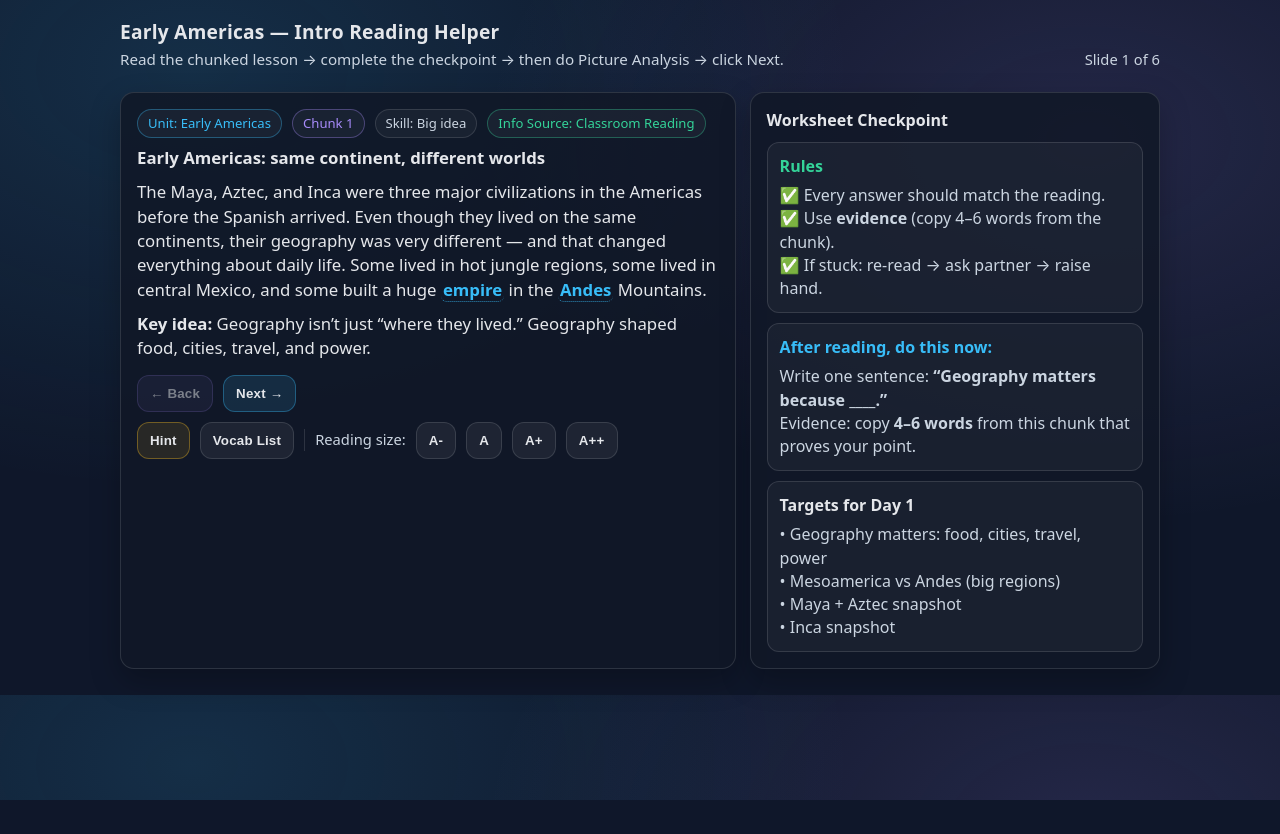
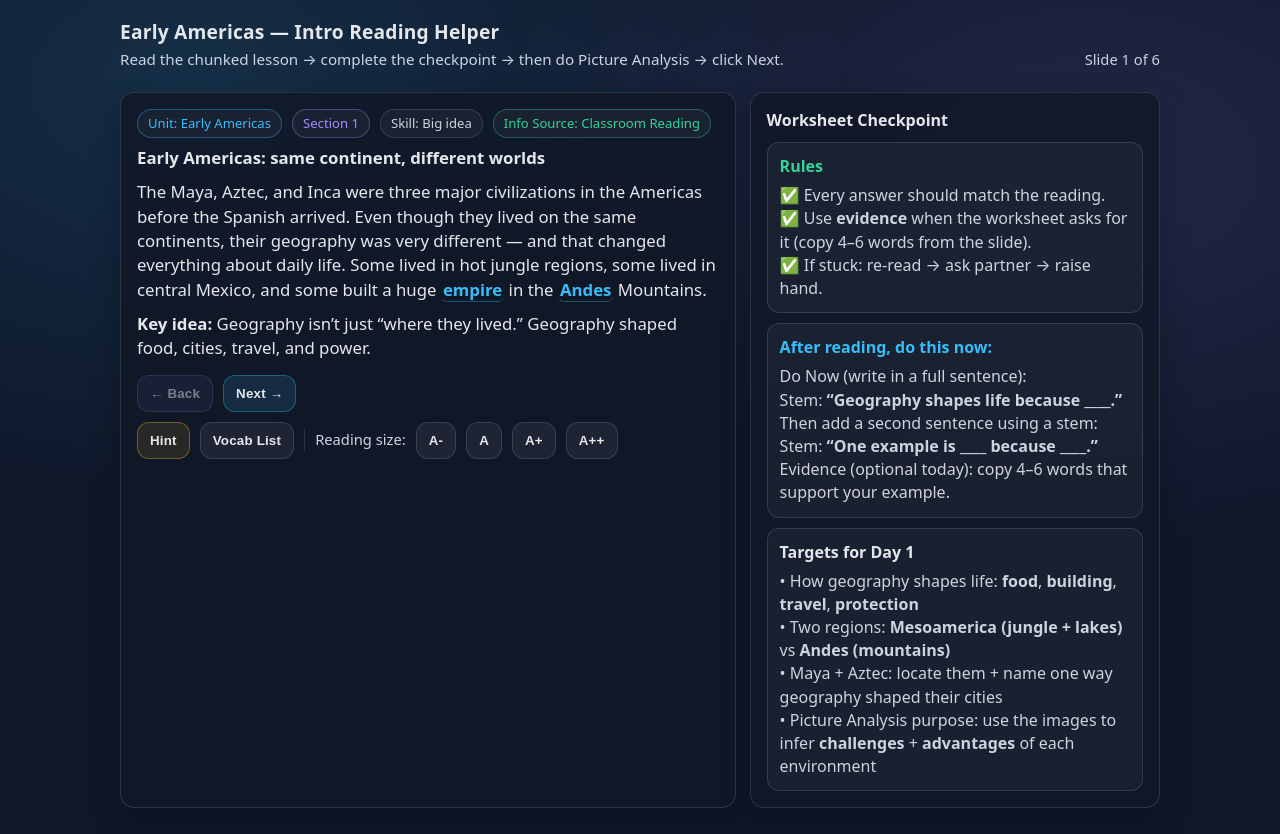
Before and after one commit to jcharlesarts/Narammurabi-Site, a plain HTML site: page readings/early_america_intro_reading_helper.html in a window 1280 px wide. Before the commit the page ends 800 px from the top, so only its background shows below. Drawn offline with Linux system fonts and the light colour scheme.

Commit message:
Update reading helper with clearer instructions

```diff
--- a/readings/early_america_intro_reading_helper.html
+++ b/readings/early_america_intro_reading_helper.html
@@ -475,7 +475,7 @@
       <strong>Rules</strong>
       <div style="color:var(--muted); margin-top:6px;">
         <div>✅ Every answer should match the reading.</div>
-        <div>✅ Use <b>evidence</b> (copy 4–6 words from the chunk).</div>
+        <div>✅ Use <b>evidence</b> when the worksheet asks for it (copy 4–6 words from the slide).</div>
         <div>✅ If stuck: re-read → ask partner → raise hand.</div>
       </div>
     </div>
@@ -495,17 +495,17 @@
     <div class="box">
       <strong>Targets for Day 1</strong>
       <div style="color:var(--muted); margin-top:6px;">
-        <div>• Geography matters: food, cities, travel, power</div>
-        <div>• Mesoamerica vs Andes (big regions)</div>
-        <div>• Maya + Aztec snapshot</div>
-        <div>• Inca snapshot</div>
+        <div>• How geography shapes life: <b>food</b>, <b>building</b>, <b>travel</b>, <b>protection</b></div>
+        <div>• Two regions: <b>Mesoamerica (jungle + lakes)</b> vs <b>Andes (mountains)</b></div>
+        <div>• Maya + Aztec: locate them + name one way geography shaped their cities</div>
+        <div>• Picture Analysis purpose: use the images to infer <b>challenges</b> + <b>advantages</b> of each environment</div>
       </div>
     </div>
 
     <div class="box" id="pictureAnalysisBox" style="display:none; border-left: 4px solid rgba(167,139,250,.6);">
       <strong style="color: var(--accent2);">Worksheet Part: Picture Analysis</strong>
       <div style="color:var(--muted); margin-top:6px;">
-        Look at the pictures. On your worksheet, describe <b>one challenge</b> and <b>one unique thing</b> for each civilization.
+        Look at the pictures. On your worksheet, describe <b>one challenge</b> and <b>one unique thing</b> for each civilization, then add <b>evidence</b> (copy 4–6 words from the caption or the slide).
       </div>
 
       <div class="img-grid" style="margin-top:10px; grid-template-columns: 1fr;">
@@ -516,6 +516,7 @@
           <p>Jungle region with stone cities and temples.</p>
           <div class="line-fill"><b>Challenge:</b> <span class="blank"></span></div>
           <div class="line-fill"><b>Unique thing:</b> <span class="blank"></span></div>
+          <div class="line-fill"><b>Evidence (4–6 words):</b> <span class="blank" style="min-width:220px;"></span></div>
         </div>
 
         <div class="img-card" data-picture="1">
@@ -525,6 +526,7 @@
           <p>Capital city built on water with causeways and canals.</p>
           <div class="line-fill"><b>Challenge:</b> <span class="blank"></span></div>
           <div class="line-fill"><b>Unique thing:</b> <span class="blank"></span></div>
+          <div class="line-fill"><b>Evidence (4–6 words):</b> <span class="blank" style="min-width:220px;"></span></div>
         </div>
 
         <div class="img-card" data-picture="2">
@@ -534,6 +536,7 @@
           <p>Mountain empire with roads and high-altitude cities.</p>
           <div class="line-fill"><b>Challenge:</b> <span class="blank"></span></div>
           <div class="line-fill"><b>Unique thing:</b> <span class="blank"></span></div>
+          <div class="line-fill"><b>Evidence (4–6 words):</b> <span class="blank" style="min-width:220px;"></span></div>
         </div>
       </div>
     </div>
@@ -590,7 +593,7 @@
   // --- Reading chunks (6 total: 3 reading, 3 picture analysis) ---
   const CHUNKS = [
     {
-      tag: "Chunk 1",
+      tag: "Section 1",
       skill: "Big idea",
       title: "Early Americas: same continent, different worlds",
       body: `
@@ -599,11 +602,11 @@
         )}</p>
         <p><b>Key idea:</b> Geography isn’t just “where they lived.” Geography shaped food, cities, travel, and power.</p>
       `,
-      nextTask: `Write one sentence: <b>“Geography matters because ____.”</b><br/>Evidence: copy <b>4–6 words</b> from this chunk that proves your point.`,
+      nextTask: `Do Now (write in a full sentence):<br/>Stem: <b>“Geography shapes life because ____.”</b><br/>Then add a second sentence using a stem:<br/>Stem: <b>“One example is ____ because ____.”</b><br/><span style="color:rgba(229,231,235,.9)">Evidence (optional today): copy 4–6 words that support your example.</span>`,
       hint: `Look for the line that says geography “changed everything about daily life.”`
     },
     {
-      tag: "Chunk 2",
+      tag: "Section 2",
       skill: "Region + cities",
       title: "Mesoamerica: Maya + Aztec snapshot",
       body: `
@@ -614,11 +617,11 @@
           "The Aztec were located in central Mexico. Their empire became powerful in the 1400s, and their society was strongly connected to religion. Their capital, Tenochtitlan, was built on an island in Lake Texcoco. The city had a large temple complex, districts laid out in a grid, and it used causeways to reach the mainland and aqueducts to bring in fresh water."
         )}</p>
       `,
-      nextTask: `1) Which group lived in <b>central Mexico</b>? (circle one) <b>Maya / Aztec</b><br/>2) One way geography shaped a city (use Tenochtitlan): <b>_____</b><br/>3) Evidence: copy <b>4–6 words</b> that proves your answer.`,
+      nextTask: `1) Maya location (write):<br/>Stem: <b>“The Maya lived in ____.”</b><br/>2) Aztec location (write):<br/>Stem: <b>“The Aztec lived in ____.”</b><br/>3) City + geography (Aztec):<br/>Stem: <b>“Tenochtitlan was built ____ so they had to ____.”</b><br/>4) Comparison (Maya vs Aztec):<br/>Stem: <b>“Both civilizations lived in Mesoamerica, but ____ while ____.”</b><br/>Evidence: copy <b>4–6 words</b> that support your comparison.`,
       hint: `Find the line about the capital being built on an island in a lake.`
     },
     {
-      tag: "Chunk 3",
+      tag: "Section 3",
       skill: "Mountains + conquest",
       title: "The Inca: mountains + systems",
       body: `
@@ -629,16 +632,16 @@
           "Their ruler was called the Sapa Inca, and their capital was Cuzco. When the Spanish arrived, the Inca were weakened by civil war and diseases like smallpox, which made it easier for Francisco Pizarro to conquer the empire in 1533."
         )}</p>
       `,
-      nextTask: `1) The Inca lived in the <b>____</b> Mountains.<br/>2) Name one “system” that helped the Inca manage their empire.<br/>3) Why were the Inca easier to conquer? Pick <b>one cause</b> and explain.<br/>4) Evidence: copy <b>4–6 words</b> that supports your answer.`,
+      nextTask: `1) Terrain (fill in): The Inca lived in the <b>____</b> Mountains.<br/>2) Systems (name one):<br/>Stem: <b>“One system the Inca used was ____.”</b><br/>3) Conquest cause (pick one + explain):<br/>Stem: <b>“The Inca were easier to conquer because ____.”</b><br/>4) Deeper thought (one sentence):<br/>Stem: <b>“Mountains helped the Inca by ____, but also made life harder because ____.”</b>`,
       hint: `Two causes are named at the end: civil war and smallpox.`
     }
     ,
     {
-      tag: "Slide 4",
+      tag: "Picture 1",
       skill: "Picture analysis",
       title: "Picture Analysis: Maya",
       body: `
-        <p><b>Look at the picture.</b> On your worksheet, write <b>one challenge</b> and <b>one unique thing</b> about life in this place.</p>
+        <p><b>Look at the picture.</b> Your goal is to infer how the environment shaped life. On your worksheet, write <b>one challenge</b>, <b>one unique advantage</b>, and <b>one sentence</b> explaining how geography affects daily life.</p>
         <div class="img-card" style="margin-top:10px;">
           <button type="button" class="img-close" aria-label="Close expanded image">Close</button>
           <h4>Maya</h4>
@@ -646,15 +649,15 @@
           <p>Jungle region with stone cities and temples.</p>
         </div>
       `,
-      nextTask: `Worksheet: For the <b>Maya</b> picture — write <b>one challenge</b> + <b>one unique thing</b>. Then add <b>one sentence</b> explaining how geography affects life.`,
+      nextTask: `Worksheet: For the <b>Maya</b> picture — write <b>one challenge</b> + <b>one unique thing</b>. Add <b>evidence</b> (copy <b>4–6 words</b> from the caption or slide). Then add <b>one sentence</b> explaining how geography affects life.`,
       hint: `Use the caption: jungle + stone cities + temples. Think: farming, travel, building materials, weather.`
     },
     {
-      tag: "Slide 5",
+      tag: "Picture 2",
       skill: "Picture analysis",
       title: "Picture Analysis: Aztec",
       body: `
-        <p><b>Look at the picture.</b> On your worksheet, write <b>one challenge</b> and <b>one unique thing</b> about life in this place.</p>
+        <p><b>Look at the picture.</b> Your goal is to infer how the environment shaped life. On your worksheet, write <b>one challenge</b>, <b>one unique advantage</b>, and <b>one sentence</b> explaining how geography affects daily life.</p>
         <div class="img-card" style="margin-top:10px;">
           <button type="button" class="img-close" aria-label="Close expanded image">Close</button>
           <h4>Aztec</h4>
@@ -662,15 +665,15 @@
           <p>Capital city built on water with causeways and canals.</p>
         </div>
       `,
-      nextTask: `Worksheet: For the <b>Aztec</b> picture — write <b>one challenge</b> + <b>one unique thing</b>. Then add <b>one sentence</b> explaining how geography affects life.`,
+      nextTask: `Worksheet: For the <b>Aztec</b> picture — write <b>one challenge</b> + <b>one unique thing</b>. Add <b>evidence</b> (copy <b>4–6 words</b> from the caption or slide). Then add <b>one sentence</b> explaining how geography affects life.`,
       hint: `Use the caption: city on water + causeways + canals. Think: food, fresh water, travel, defense.`
     },
     {
-      tag: "Slide 6",
+      tag: "Picture 3",
       skill: "Picture analysis",
       title: "Picture Analysis: Inca",
       body: `
-        <p><b>Look at the picture.</b> On your worksheet, write <b>one challenge</b> and <b>one unique thing</b> about life in this place.</p>
+        <p><b>Look at the picture.</b> Your goal is to infer how the environment shaped life. On your worksheet, write <b>one challenge</b>, <b>one unique advantage</b>, and <b>one sentence</b> explaining how geography affects daily life.</p>
         <div class="img-card" style="margin-top:10px;">
           <button type="button" class="img-close" aria-label="Close expanded image">Close</button>
           <h4>Inca</h4>
@@ -678,7 +681,7 @@
           <p>Mountain empire with roads and high-altitude cities.</p>
         </div>
       `,
-      nextTask: `Worksheet: For the <b>Inca</b> picture — write <b>one challenge</b> + <b>one unique thing</b>. Then add <b>one sentence</b> explaining how geography affects life.`,
+      nextTask: `Worksheet: For the <b>Inca</b> picture — write <b>one challenge</b> + <b>one unique thing</b>. Add <b>evidence</b> (copy <b>4–6 words</b> from the caption or slide). Then add <b>one sentence</b> explaining how geography affects life.`,
       hint: `Use the caption: mountains + roads + high altitude. Think: farming, travel, building, communication.`
     }
   ];
```
